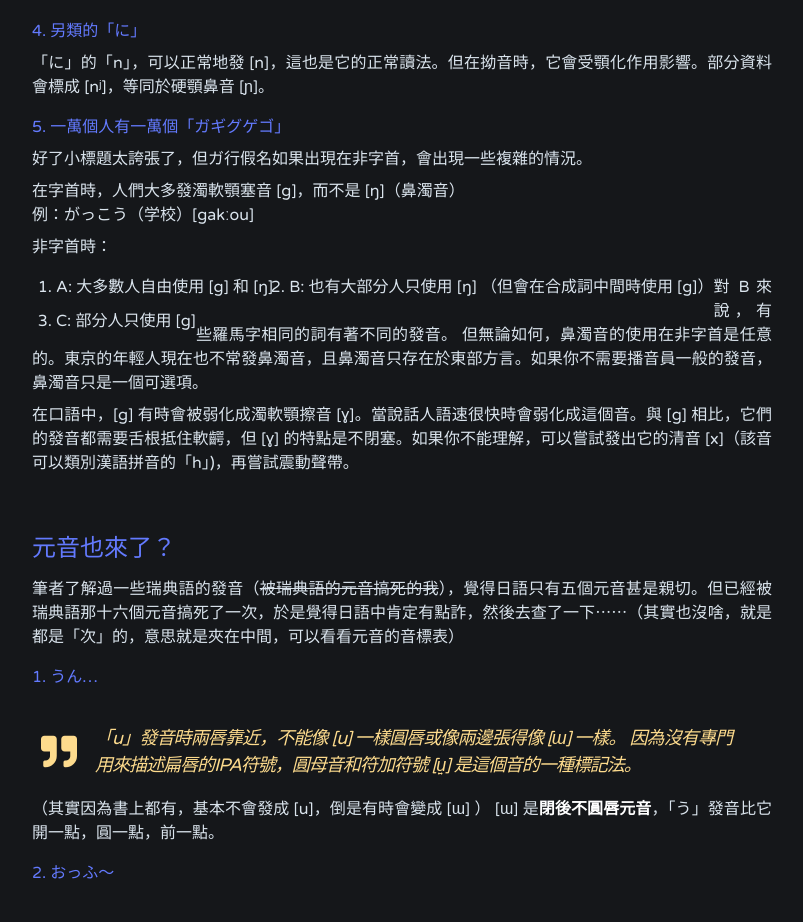
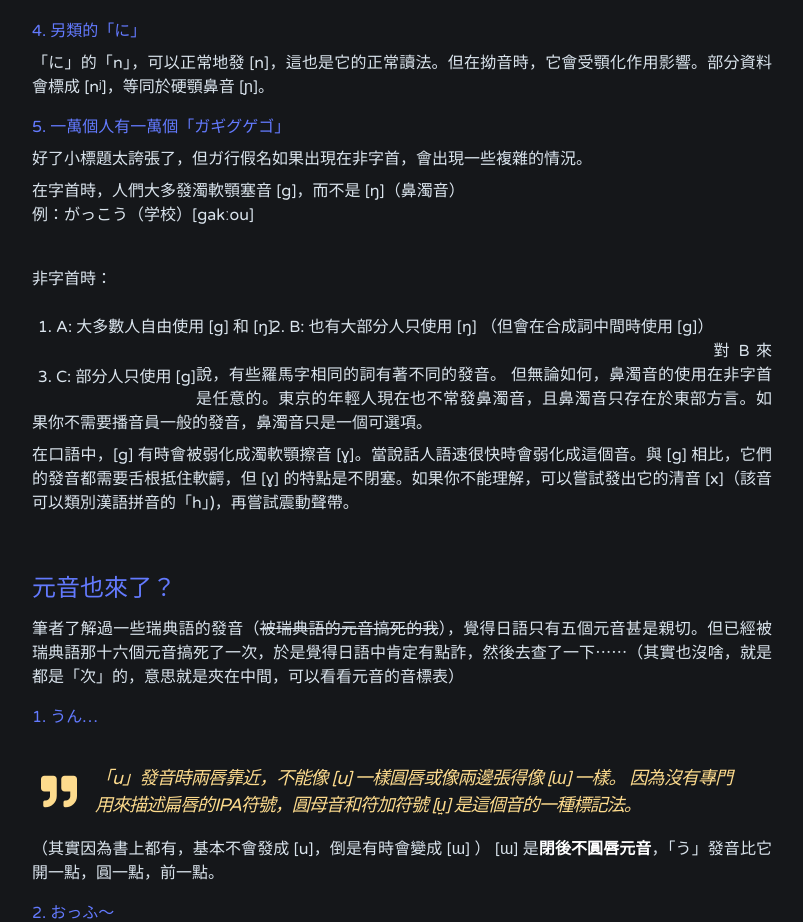
Before and after one commit to MyCodingSucks/MyCodingSucks.github.io, a Jekyll site: the page built from _posts/2020-08-17-diff_pron_in_jpn.md, in a window 1280 px wide. Shown: the part 2583-3505 px from the top of the page, without its empty margins (238-1041 px from the left). Built offline with Jekyll 4.4.1, drawn with Linux system fonts in a browser that asks for light colours; comment, search, counter and statistics services are not loaded.

Commit message:
Update 2020-08-17-diff_pron_in_jpn.md

```diff
--- a/_posts/2020-08-17-diff_pron_in_jpn.md
+++ b/_posts/2020-08-17-diff_pron_in_jpn.md
@@ -11,7 +11,7 @@ tags: Japanese Phonetics
 
 對自學日語的人來說，假名對應的羅馬字（注：本文羅馬字均指「[平文式羅馬字](https://zh.wikipedia.org/wiki/平文式罗马字)」，又稱「黑本式羅馬字」）是必修項。但大多數教科書對羅馬字只是稍有提及，許多人就照著羅馬字來念假名。雖然這樣念也沒問題（平文式的還沒啥，另外的就另說了），可以讓別人理解你所說的話，但如果是正宗的日語發音，按羅馬字念就有問題了。於是不妨來看看那些與羅馬字不同的發音。
 
-<br>
+<br />
 
 ## 撥音：ん？
 
@@ -43,7 +43,7 @@ tags: Japanese Phonetics
 
 是不是口腔內並沒有鼻音那樣完全閉塞的感覺。
 
-<br>
+<br />
 
 ## 那些不走尋常路的假名
 在前面你可能注意到了一些特別的假名，像「ち」「し」這些好理解，因為在羅馬字上已經有不同了。相信你也會注意到「に」，但它在羅馬字標註上與其所在行並無不同。這裡我們來看看這些假名。
@@ -93,17 +93,24 @@ tags: Japanese Phonetics
 在字首時，人們大多發濁軟顎塞音 [g]，而不是 [ŋ]（鼻濁音）
 例：がっこう（学校）[gakːou]
 
+<br />
+
 非字首時：
+
 1. A: 大多數人自由使用 [g] 和 [ŋ]
+
 2. B: 也有大部分人只使用 [ŋ] （但會在合成詞中間時使用 [g]）
+
 3. C: 部分人只使用 [g]
+
+<br />
 
 對 B 來說，有些羅馬字相同的詞有著不同的發音。
 但無論如何，鼻濁音的使用在非字首是任意的。東京的年輕人現在也不常發鼻濁音，且鼻濁音只存在於東部方言。如果你不需要播音員一般的發音，鼻濁音只是一個可選項。
 
 在口語中，[g] 有時會被弱化成濁軟顎擦音 [ɣ]。當說話人語速很快時會弱化成這個音。與 [g] 相比，它們的發音都需要舌根抵住軟齶，但 [ɣ] 的特點是不閉塞。如果你不能理解，可以嘗試發出它的清音 [x]（該音可以類別漢語拼音的「h」)，再嘗試震動聲帶。
 
-<br>
+<br />
 
 ## 元音也來了？
 筆者了解過一些瑞典語的發音（~~被瑞典語的元音搞死的我~~），覺得日語只有五個元音甚是親切。但已經被瑞典語那十六個元音搞死了一次，於是覺得日語中肯定有點詐，然後去查了一下⋯⋯（其實也沒啥，就是都是「次」的，意思就是夾在中間，可以看看元音的音標表）
@@ -124,12 +131,12 @@ tags: Japanese Phonetics
 #### 3. ええと、稍稍提下⋯
 「え」靠近**中前不圓唇元音 [e̞]**，但偏後一點點點點。
 
-<br>
+<br />
 
 發音表（可能需要亮色背景）↓
 ![Alt](https://upload.wikimedia.org/wikipedia/commons/e/ed/Japanese_%28standard%29_vowels.svg)
 
-<br>
+<br />
 
 ---
 
```
